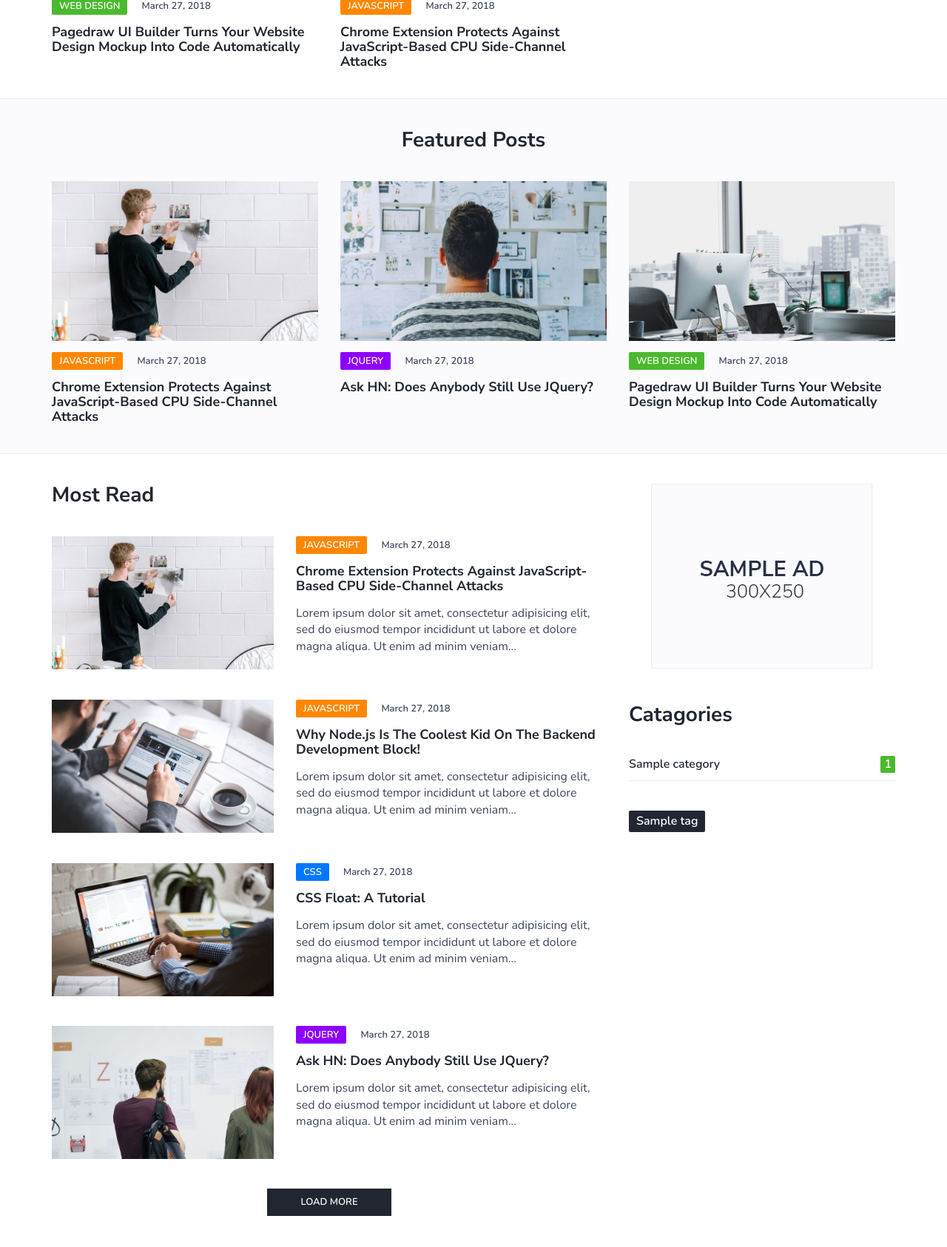
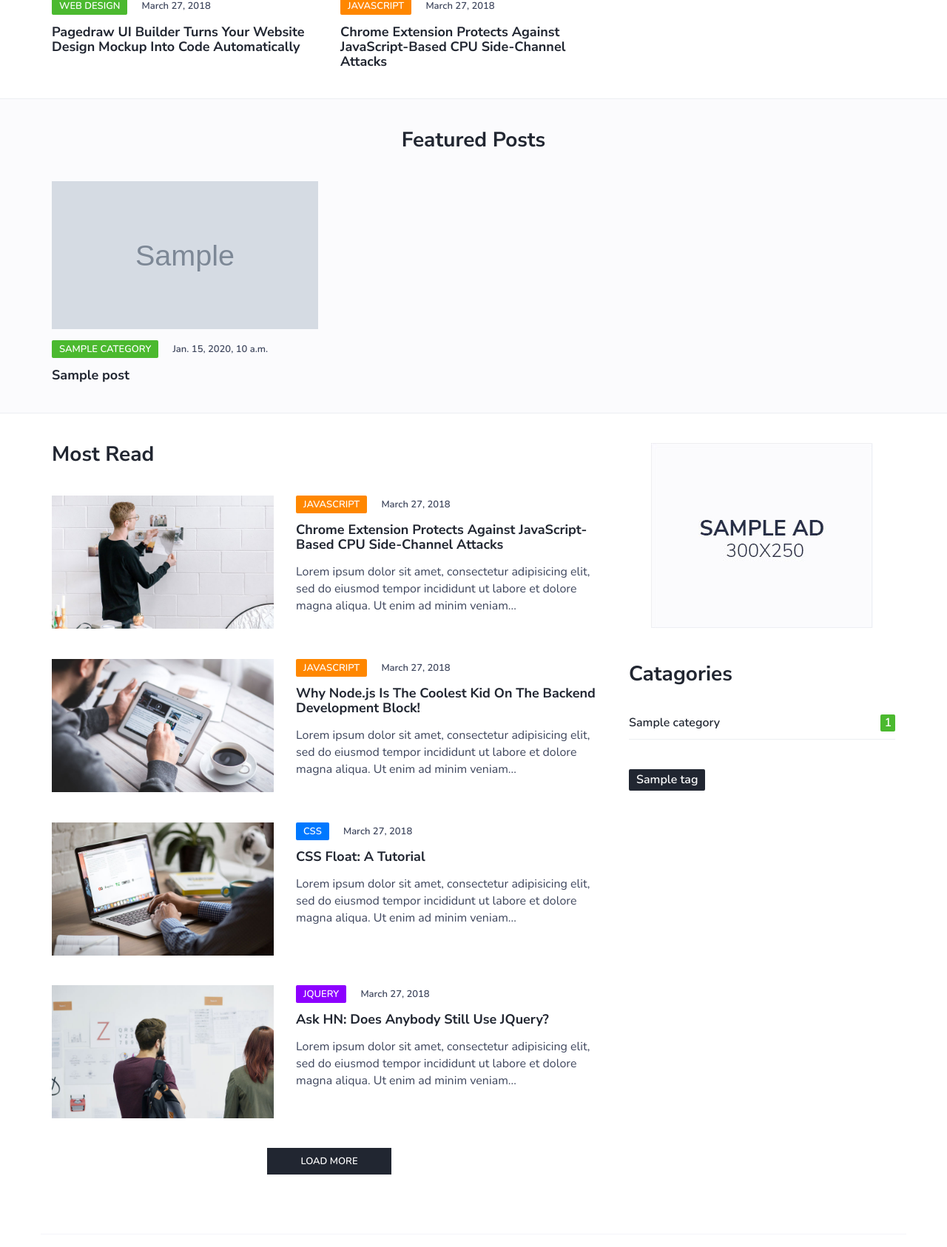
Before and after one commit to sajib1066/django-blog, a Django app: page / in a window 1280 px wide. Shown: the part 2275-3961 px from the top of the page at 74% size. Run offline with Django 3.2, Linux system fonts and the light colour scheme; tables that the repository leaves empty hold one stand-in row (values such as "Sample post"); grey boxes marked "Sample" are stand-in pictures; some libraries are stand-ins or nearby versions.

Commit message:
add featured post

```diff
--- a/templates/home.html
+++ b/templates/home.html
@@ -262,48 +262,20 @@
       </div>
 
       <!-- post -->
+      {% for post in featured_post %}
       <div class="col-md-4">
         <div class="post">
-          <a class="post-img" href="blog-post.html"><img src="{% static './img/post-4.jpg' %}" alt=""></a>
+          <a class="post-img" href="blog-post.html"><img src="{{ post.post.image.url }}" alt="" height="200px" width="350px"></a>
           <div class="post-body">
             <div class="post-meta">
-              <a class="post-category cat-2" href="category.html">JavaScript</a>
-              <span class="post-date">March 27, 2018</span>
+              <a class="post-category cat-{{ forloop.counter }}" href="category.html">{{ post.post.category }}</a>
+              <span class="post-date">{{ post.post.pub_date }}</span>
             </div>
-            <h3 class="post-title"><a href="blog-post.html">Chrome Extension Protects Against JavaScript-Based CPU Side-Channel Attacks</a></h3>
+            <h3 class="post-title"><a href="blog-post.html">{{ post.post.title }}</a></h3>
           </div>
         </div>
       </div>
-      <!-- /post -->
-
-      <!-- post -->
-      <div class="col-md-4">
-        <div class="post">
-          <a class="post-img" href="blog-post.html"><img src="{% static './img/post-5.jpg' %}" alt=""></a>
-          <div class="post-body">
-            <div class="post-meta">
-              <a class="post-category cat-3" href="category.html">Jquery</a>
-              <span class="post-date">March 27, 2018</span>
-            </div>
-            <h3 class="post-title"><a href="blog-post.html">Ask HN: Does Anybody Still Use JQuery?</a></h3>
-          </div>
-        </div>
-      </div>
-      <!-- /post -->
-
-      <!-- post -->
-      <div class="col-md-4">
-        <div class="post">
-          <a class="post-img" href="blog-post.html"><img src="{% static './img/post-3.jpg' %}" alt=""></a>
-          <div class="post-body">
-            <div class="post-meta">
-              <a class="post-category cat-1" href="category.html">Web Design</a>
-              <span class="post-date">March 27, 2018</span>
-            </div>
-            <h3 class="post-title"><a href="blog-post.html">Pagedraw UI Builder Turns Your Website Design Mockup Into Code Automatically</a></h3>
-          </div>
-        </div>
-      </div>
+      {% endfor %}
       <!-- /post -->
     </div>
     <!-- /row -->
```
